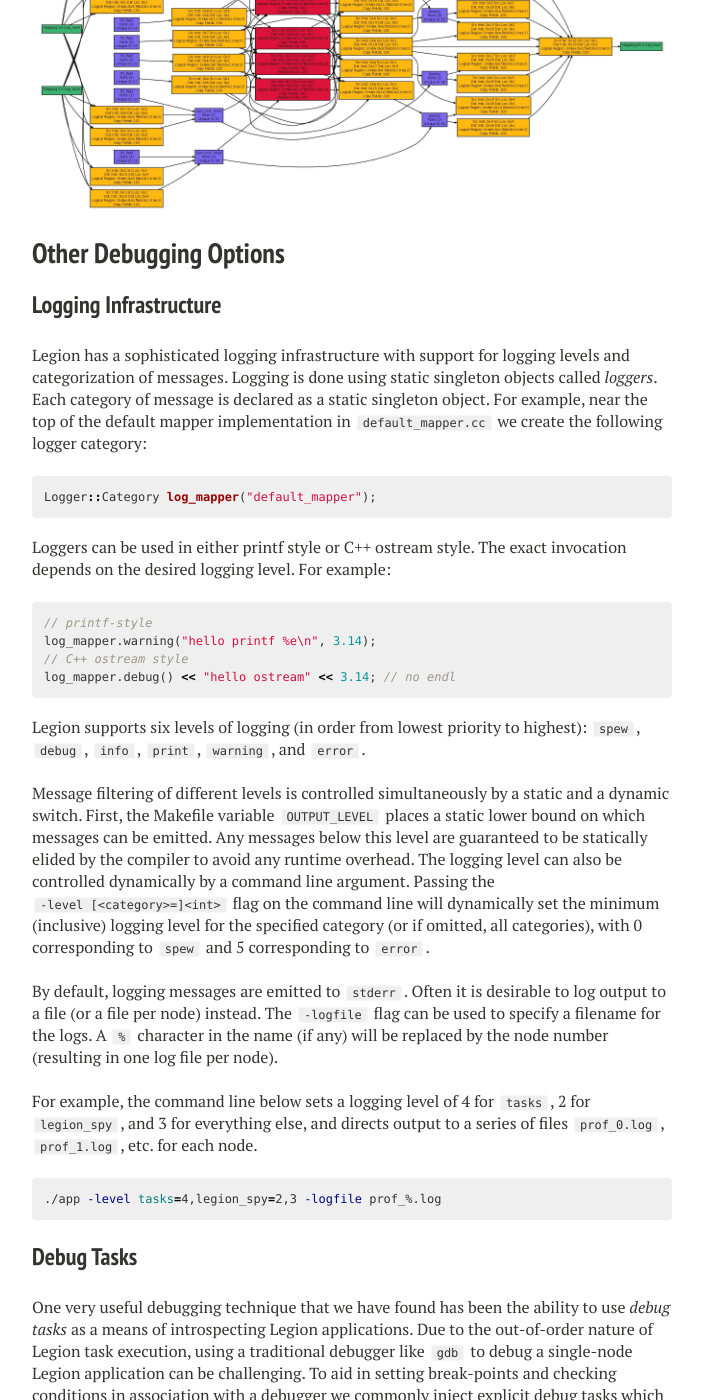
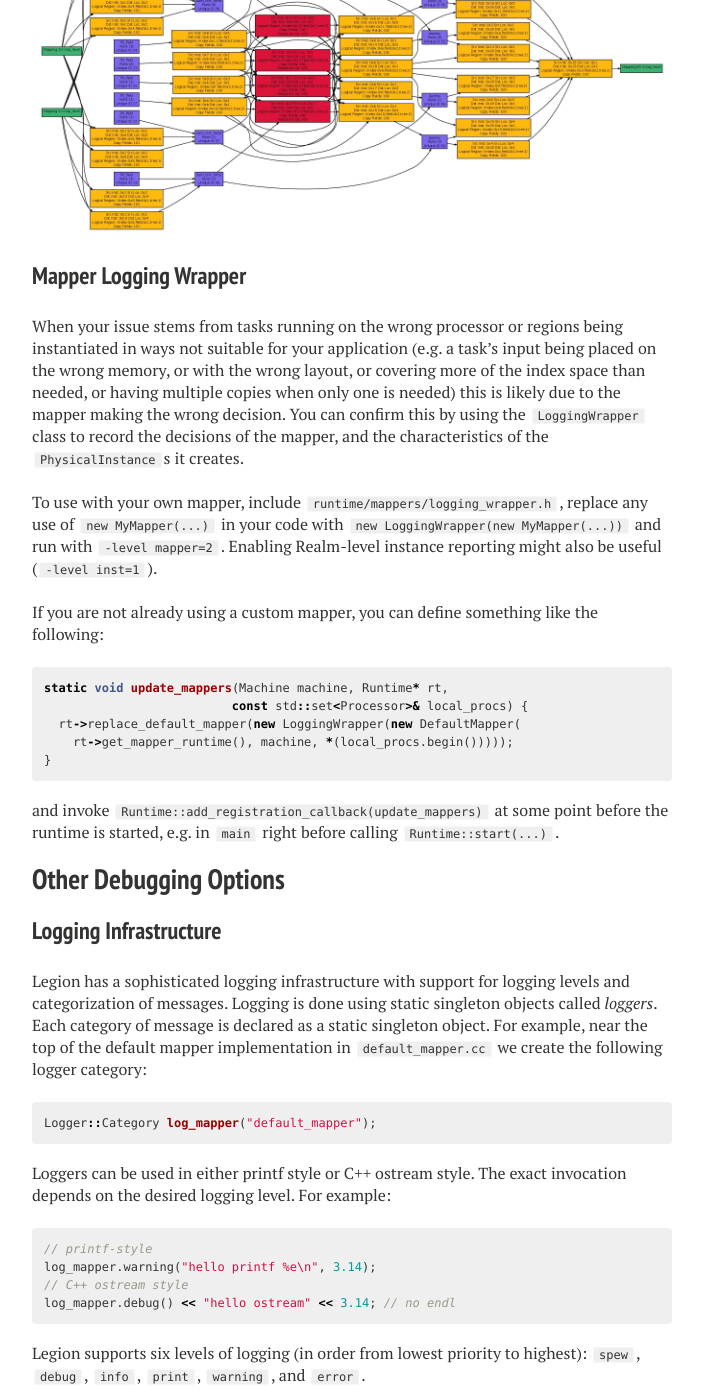
Before and after one commit to apryakhin/legion.stanford.edu, a Jekyll site: the page built from debugging.md, in a window 1280 px wide and 1400 px high, scrolled down 4670 px. Shown: the whole window, without its empty margins (288-991 px from the left). Built offline with Jekyll 4.4.1, drawn with Linux system fonts in a browser that asks for light colours; nearby versions of some CDN libraries; some of the changed text lies outside the part shown.

Commit message:
Add section on LoggingWraper (#7)

```diff
--- a/debugging.md
+++ b/debugging.md
@@ -18,6 +18,7 @@ Generally speaking, users should start by trying these tools
  * [Bounds Checks](#bounds-checks) (`CC_FLAGS=-DBOUNDS_CHECKS make; ./app`)
  * [Partition Checks](#partition-checks) (`./app -lg:partcheck`)
  * [Legion Spy](#legion-spy) (`./app -lg:spy -logfile spy_%.log; tools/legion_spy.py -dez spy_*.log`)
+ * [Mapper Logging Wrapper](#mapper-logging-wrapper)
 
 The following tools are typically used after the initial debugging
 tools have been exhausted or in special circumstances:
@@ -245,6 +246,37 @@ edges represent explicit event dependences between the different
 operations.
 
 ![](/images/event_graph.jpg)
+
+### Mapper Logging Wrapper
+
+When your issue stems from tasks running on the wrong processor or
+regions being instantiated in ways not suitable for your application
+(e.g. a task's input being placed on the wrong memory, or with the
+wrong layout, or covering more of the index space than needed, or
+having multiple copies when only one is needed) this is likely due to
+the mapper making the wrong decision. You can confirm this by using
+the `LoggingWrapper` class to record the decisions of the mapper,
+and the characteristics of the `PhysicalInstance`s it creates.
+
+To use with your own mapper, include `runtime/mappers/logging_wrapper.h`,
+replace any use of `new MyMapper(...)` in your code with
+`new LoggingWrapper(new MyMapper(...))` and run with `-level mapper=2`.
+Enabling Realm-level instance reporting might also be useful (`-level inst=1`).
+
+If you are not already using a custom mapper, you can define something like
+the following:
+
+{% highlight cpp %}
+static void update_mappers(Machine machine, Runtime* rt,
+                          const std::set<Processor>& local_procs) {
+  rt->replace_default_mapper(new LoggingWrapper(new DefaultMapper(
+    rt->get_mapper_runtime(), machine, *(local_procs.begin()))));
+}
+{% endhighlight %}
+
+and invoke `Runtime::add_registration_callback(update_mappers)` at some
+point before the runtime is started, e.g. in `main` right before calling
+`Runtime::start(...)`.
 
 ## Other Debugging Options
 
```
